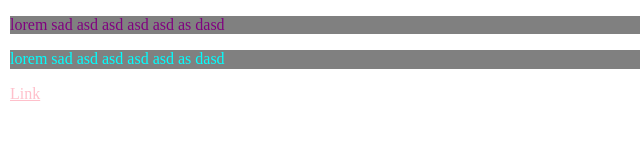
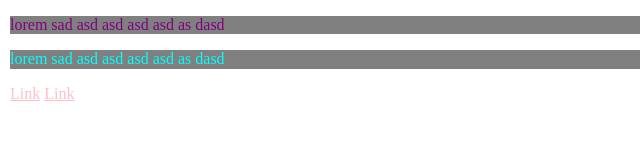
Before and after one commit to jkgdev8/codwithmosh-html-css, a website: page index.html in a window 1280 px wide. Shown: the full height of the page, 0-640 px from the left. Drawn offline with Linux system fonts and the light colour scheme.

Commit message:
added new google link

```diff
--- a/index.html
+++ b/index.html
@@ -31,6 +31,7 @@
     <article class="product"></article>
     <article class="product"></article>
     <a href="https://google.com" target="_blank">Link</a>
+    <a href="https://google.com" >Link</a>
     <script src="./script.js"></script>
 
 </body>
```
